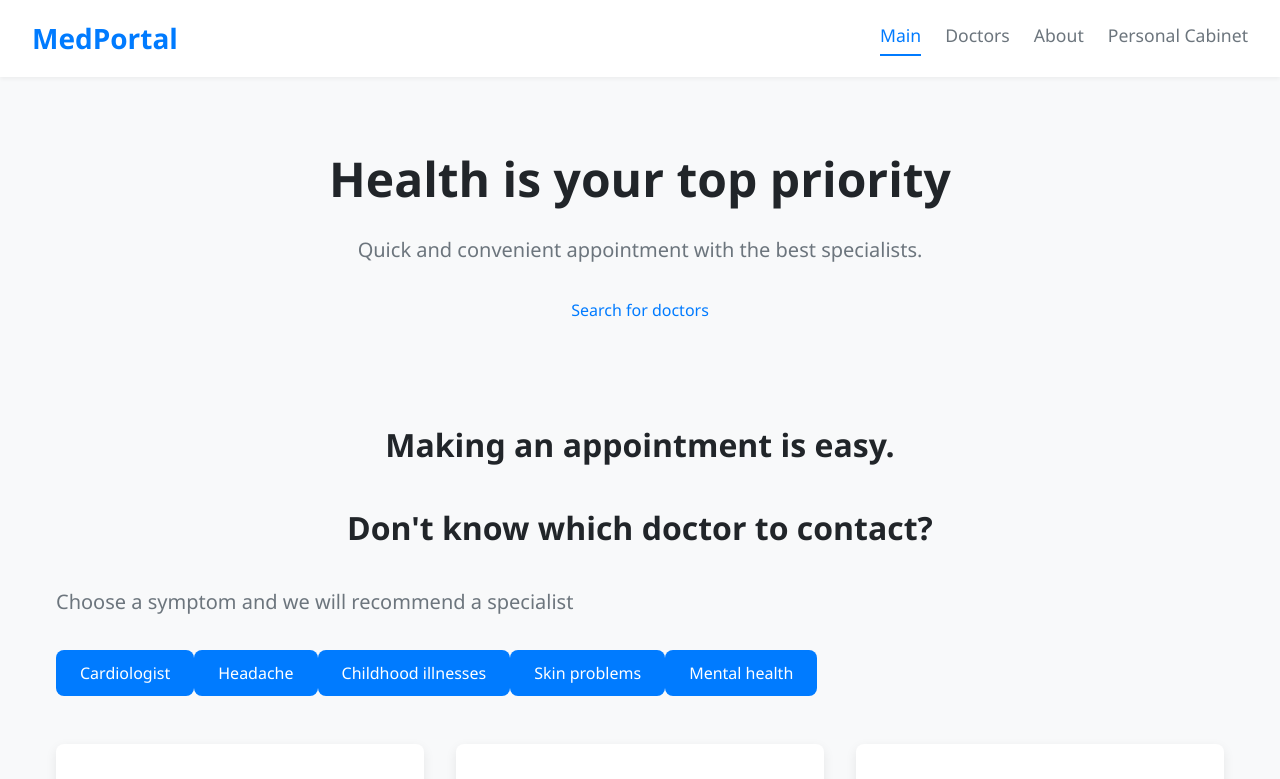
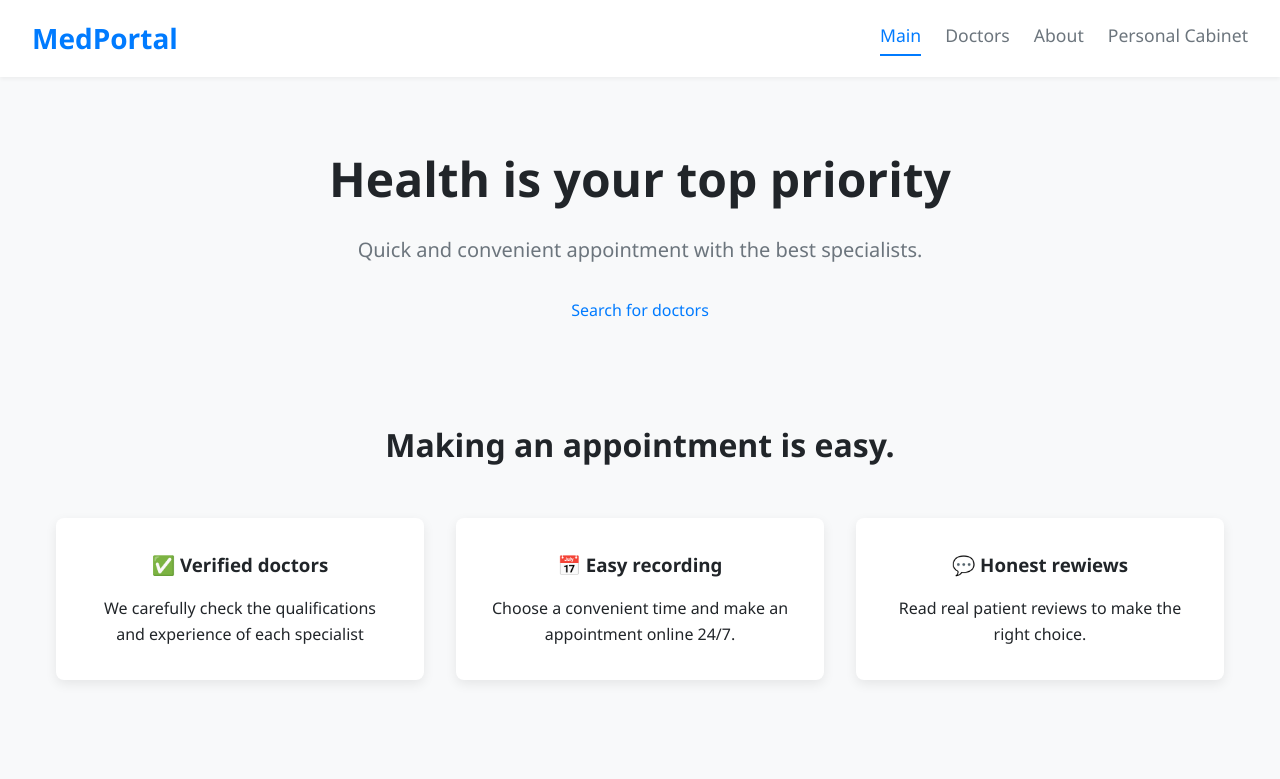
Before and after one commit to Cauteros974/medical-portal, a React (Vite) app: page / in a window 1280 px wide. Shown: the top 779 px of the page. Built offline with nearby package versions, Linux system fonts and the light colour scheme.

Commit message:
Update HomePage.jsx

```diff
--- a/src/pages/HomePage.jsx
+++ b/src/pages/HomePage.jsx
@@ -38,19 +38,6 @@ const HomePage = () => {
 
             <section className="page-container how-it-works-container">
                 <h2 className="section-title">Making an appointment is easy.</h2>
-            </section>
-
-            <section className="page-container symptoms-section">
-                <h2 className="section-title">Don't know which doctor to contact?</h2>
-                <p className="hero-subtitle">Choose a symptom and we will recommend a specialist</p>
-                <div className="symptom-tags">
-                    <button onClick={() => handleSymptomSearch('Cardiologist')}>Cardiologist</button>
-                    <button onClick={() => handleSymptomSearch('Neurologist')}>Headache</button>
-                    <button onClick={() => handleSymptomSearch('Pediatrician')}>Childhood illnesses</button>
-                    <button onClick={() => handleSymptomSearch('Dermatologist')}>Skin problems</button>
-                    <button onClick={() => handleSymptomSearch('Therapist')}>Mental health</button>
-
-                </div>
             </section>
 
             <section className="page-container features-section">
```
